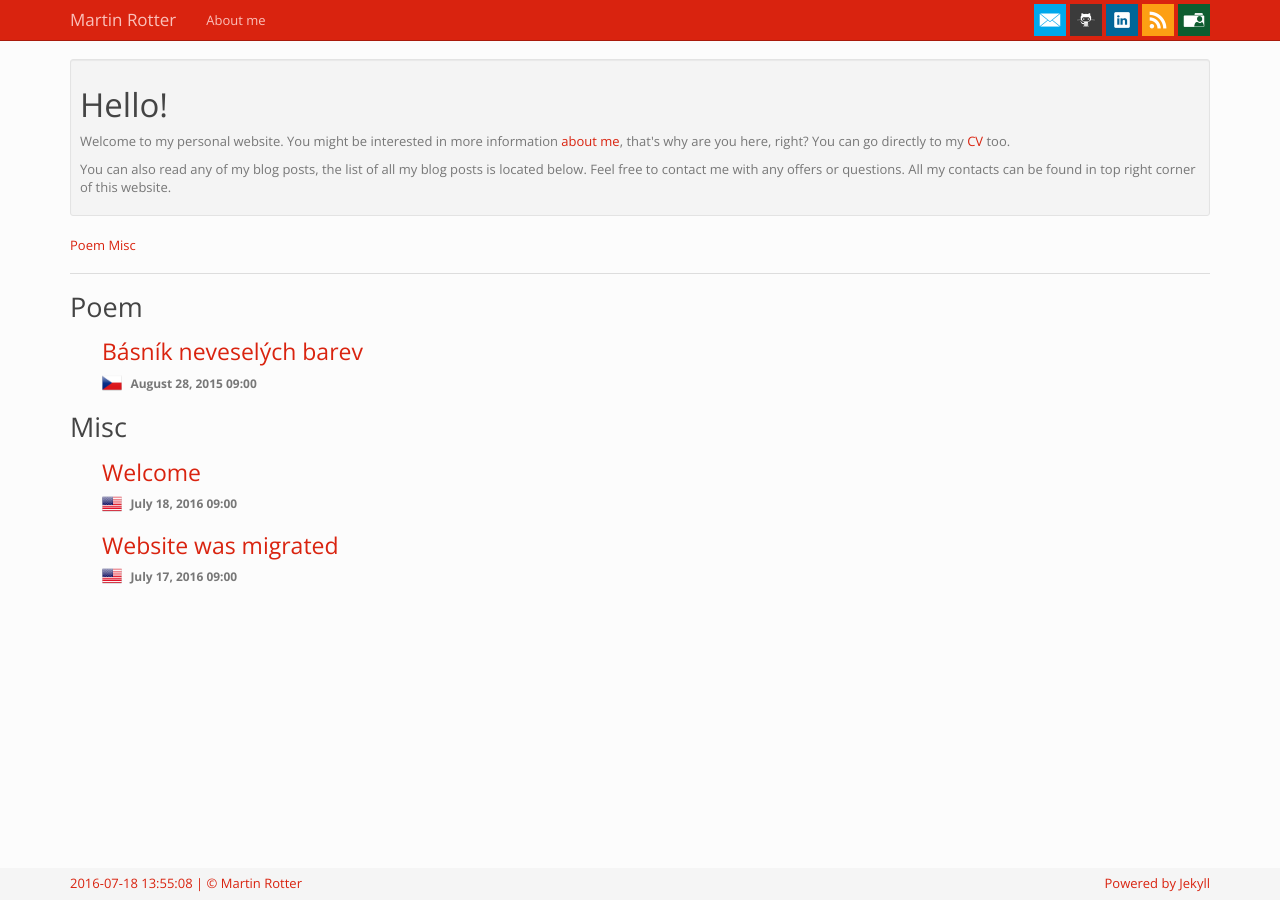
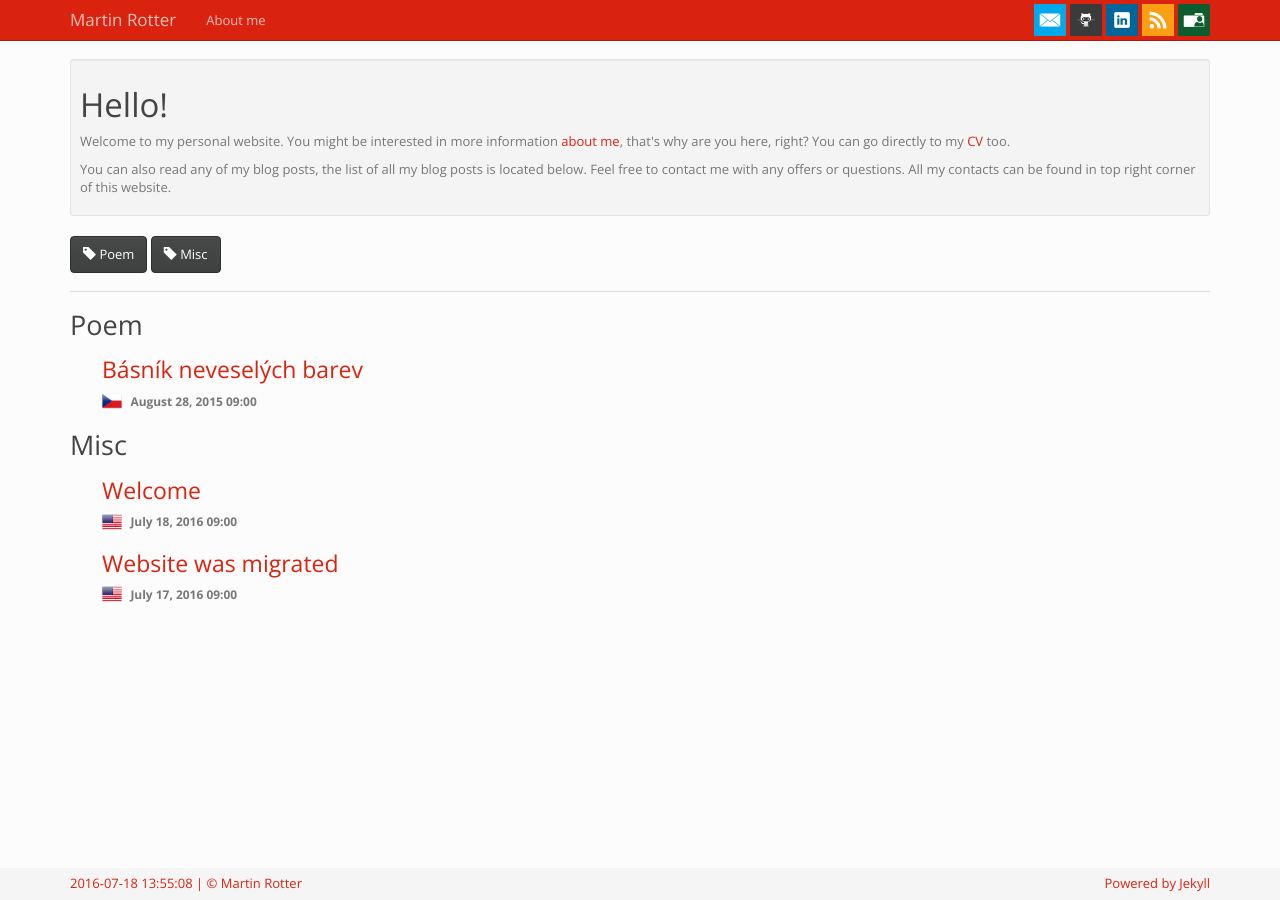
Before and after one commit to martinrotter/martinrotter.github.io, a Jekyll site: the page built from index.html, in a window 1280 px wide. Built offline with Jekyll 4.4.1, drawn with Linux system fonts in a browser that asks for light colours.

Commit message:
Buttonize cats.

```diff
--- a/_layouts/home.html
+++ b/_layouts/home.html
@@ -8,7 +8,7 @@
 
 <div class="tags-expo-list">
   {% for tag in site.categories %}
-  <a href="#{{ tag[0] | slugify }}" class="post-tag">{{ tag[0] }}</a>
+  <a href="#{{ tag[0] | slugify }}" class="btn btn-default" role="button"><span class="glyphicon glyphicon-tag" aria-hidden="true"></span> {{ tag[0] }}</a>
   {% endfor %}
 </div>
 
```
